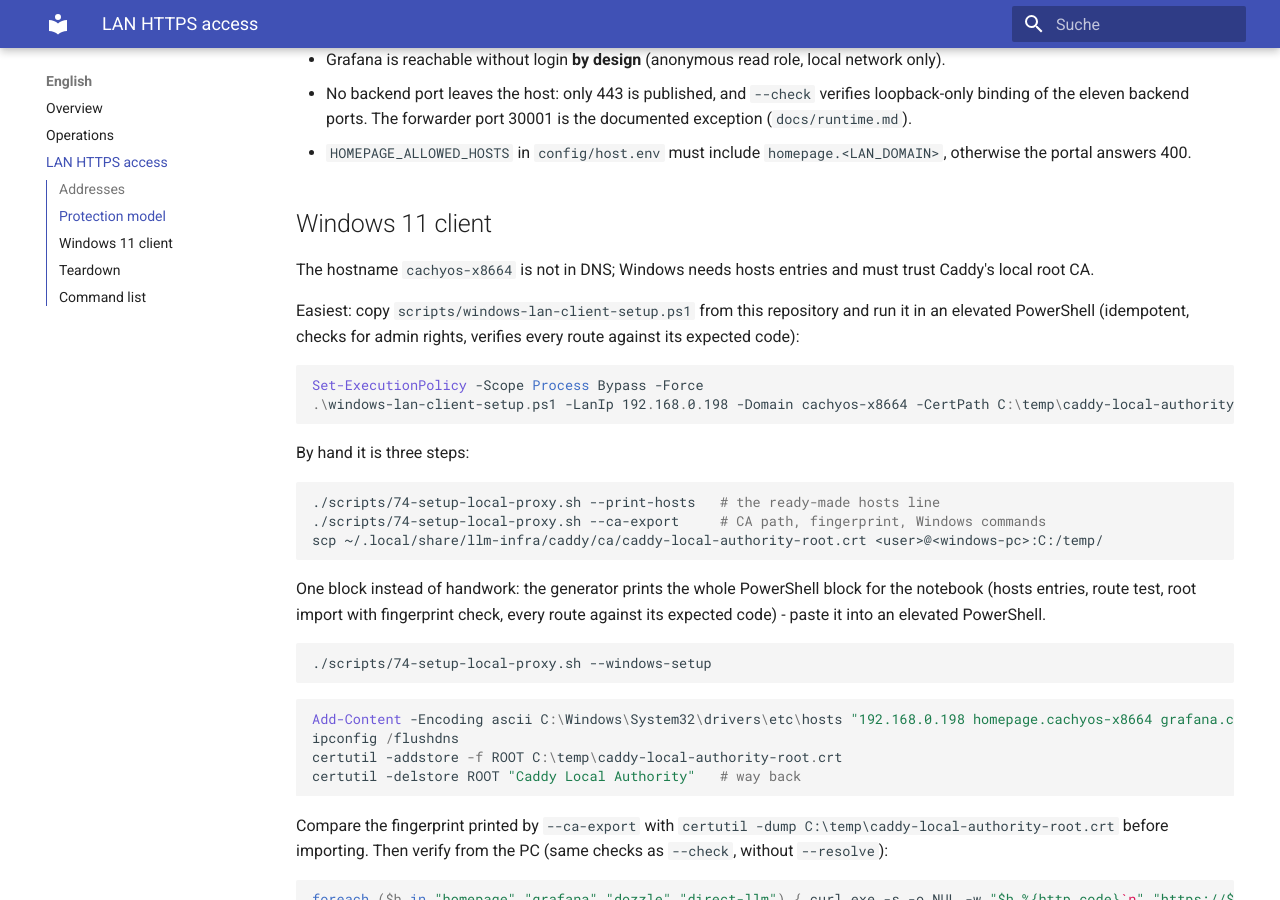
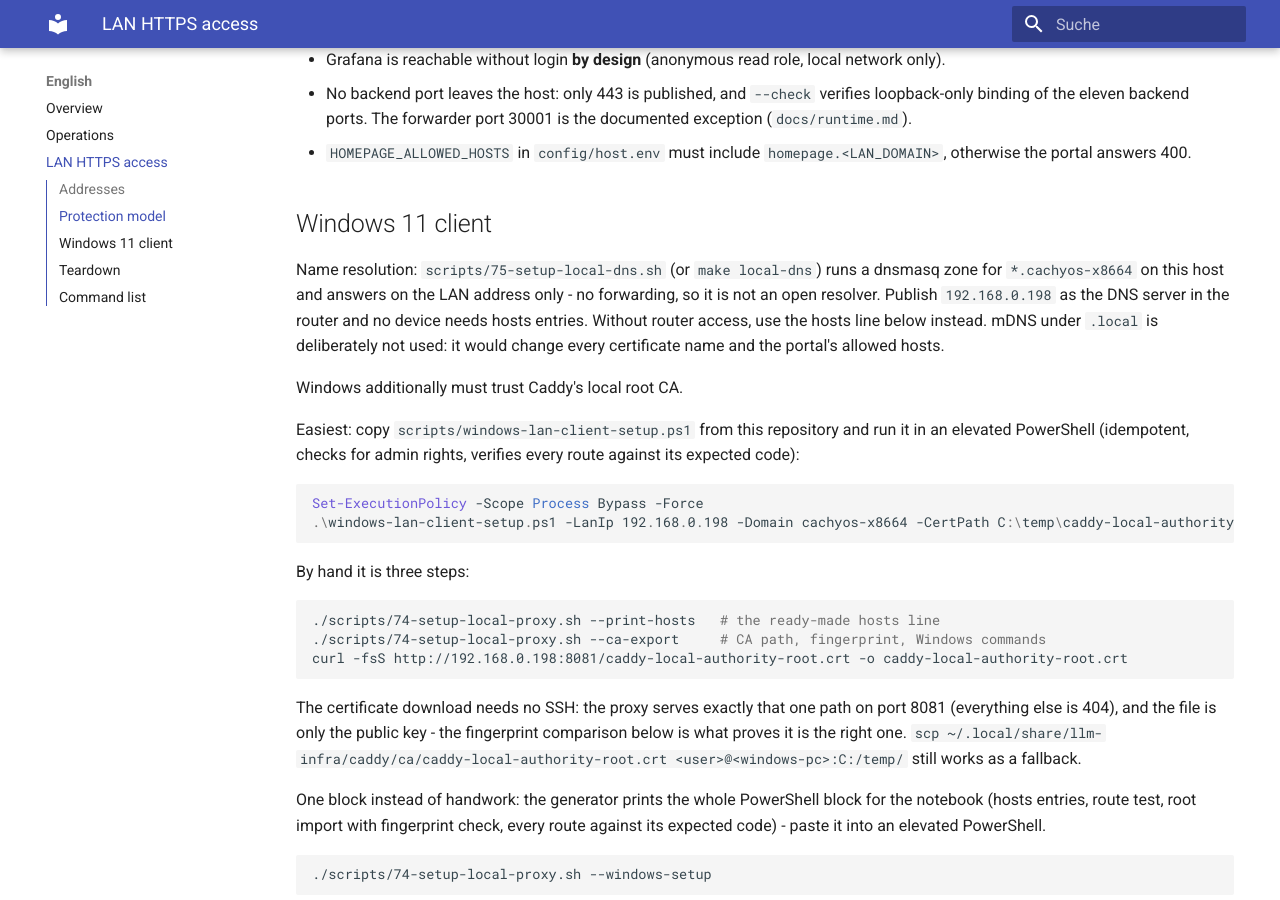
Before and after one commit to thomasdenk79-cyber/llm-infra-setup, an MkDocs documentation site: the page built from docs/en/lan-access.md, in a window 1280 px wide and 900 px high, scrolled down 1149 px. Built offline with MkDocs 1.6.1 and Material for MkDocs 9.7.7, drawn with Linux system fonts in a browser that asks for light colours; some of the changed text lies outside the part shown.

Commit message:
Add LAN DNS zone and root-certificate download endpoint
Name resolution was the remaining reason a client could not reach the
portal: the six LAN names existed in no DNS, so every device needed
hosts entries. scripts/75-setup-local-dns.sh (make local-dns) renders
/etc/llm-infra/dnsmasq/lan-zone.conf and attaches it to the packaged
unit with a systemd drop-in, because the distribution ships no
/etc/dnsmasq.d and its conf-dir line is commented out. One address=
entry answers any name under LAN_DOMAIN; no-resolv plus bind-interfaces
and listen-address on LAN_BIND_IPS keeps it from becoming an open
resolver, verified by a foreign-name probe in --check and by ss -lun.
mDNS is deliberately not used: a .local suffix would change every
certificate name and HOMEPAGE_ALLOWED_HOSTS.

The proxy now serves exactly one plain-HTTP path on host port 8081,
GET /caddy-local-authority-root.crt, so a client can fetch the root
without SSH. Port 8081 rather than 80 because
net.ipv4.ip_unprivileged_port_start=443 blocks rootless binding of 80
(measured: "rootlessport cannot expose privileged port 80", unit fell
over), and 8080 is reserved loopback-only. --windows-setup uses the new
URL.

Also: doctor reports the zone state, HANDOFF item 21 tracks the router
DNS entry, and handover/WIN-LAN-HANDOVER.md plus handover/WIN-LAN-TODO.md
give the Windows agent a measured checklist with expected codes and a
report file.

Measured: 74/75 --check rc=0, six names resolve to 192.168.0.198,
foreign queries refused, portal still 200, grafana 301 to /grafana/ then
200, doctor 18 checkpoints 0 errors.

Co-authored-by: Copilot <223556219+Copilot@users.noreply.github.com>

````diff
--- a/docs/en/lan-access.md
+++ b/docs/en/lan-access.md
@@ -45,8 +45,15 @@ Published only on `127.0.0.1` and the addresses listed in `LAN_BIND_IPS`
 
 ## Windows 11 client
 
-The hostname `cachyos-x8664` is not in DNS; Windows needs hosts entries and
-must trust Caddy's local root CA.
+Name resolution: `scripts/75-setup-local-dns.sh` (or `make local-dns`) runs a
+dnsmasq zone for `*.cachyos-x8664` on this host and answers on the LAN address
+only - no forwarding, so it is not an open resolver. Publish
+`192.168.0.198` as the DNS server in the router and no device needs hosts
+entries. Without router access, use the hosts line below instead. mDNS under
+`.local` is deliberately not used: it would change every certificate name and
+the portal's allowed hosts.
+
+Windows additionally must trust Caddy's local root CA.
 
 Easiest: copy `scripts/windows-lan-client-setup.ps1` from this repository and
 run it in an elevated PowerShell (idempotent, checks for admin rights, verifies
@@ -62,8 +69,14 @@ By hand it is three steps:
 ```bash
 ./scripts/74-setup-local-proxy.sh --print-hosts   # the ready-made hosts line
 ./scripts/74-setup-local-proxy.sh --ca-export     # CA path, fingerprint, Windows commands
-scp ~/.local/share/llm-infra/caddy/ca/caddy-local-authority-root.crt <user>@<windows-pc>:C:/temp/
+curl -fsS http://192.168.0.198:8081/caddy-local-authority-root.crt -o caddy-local-authority-root.crt
 ```
+
+The certificate download needs no SSH: the proxy serves exactly that one path on
+port 8081 (everything else is 404), and the file is only the public key - the
+fingerprint comparison below is what proves it is the right one. `scp
+~/.local/share/llm-infra/caddy/ca/caddy-local-authority-root.crt
+<user>@<windows-pc>:C:/temp/` still works as a fallback.
 
 One block instead of handwork: the generator prints the whole PowerShell block for
 the notebook (hosts entries, route test, root import with fingerprint check, every
@@ -116,6 +129,10 @@ make local-proxy                        # roll out: render, caddy validate, star
 ./scripts/74-setup-local-proxy.sh --print-hosts      # hosts-file line for Windows
 ./scripts/74-setup-local-proxy.sh --windows-setup    # whole PowerShell block for the client
 ./scripts/74-setup-local-proxy.sh --lan-credentials  # credential paths (never prints values)
+make local-dns                                      # roll out the LAN DNS zone (sudo)
+./scripts/75-setup-local-dns.sh --plan              # show zone and systemd drop-in
+./scripts/75-setup-local-dns.sh --check             # six names answered, no open resolver
+./scripts/75-setup-local-dns.sh --remove            # take zone and drop-in back
 ```
 
 A port, network or environment change restarts the container; a pure Caddyfile
````
Also changed, not shown: AGENTS.md (+1 -0 lines), CHANGELOG.md (+28 -0 lines), docs/HANDOFF.md (+10 -1 lines), docs/operations.md (+15 -2 lines), docs/troubleshooting.md (+4 -4 lines), handover/WIN-LAN-HANDOVER.md (added, +42 -0 lines), handover/WIN-LAN-TODO.md (added, +104 -0 lines), 6 other files.
